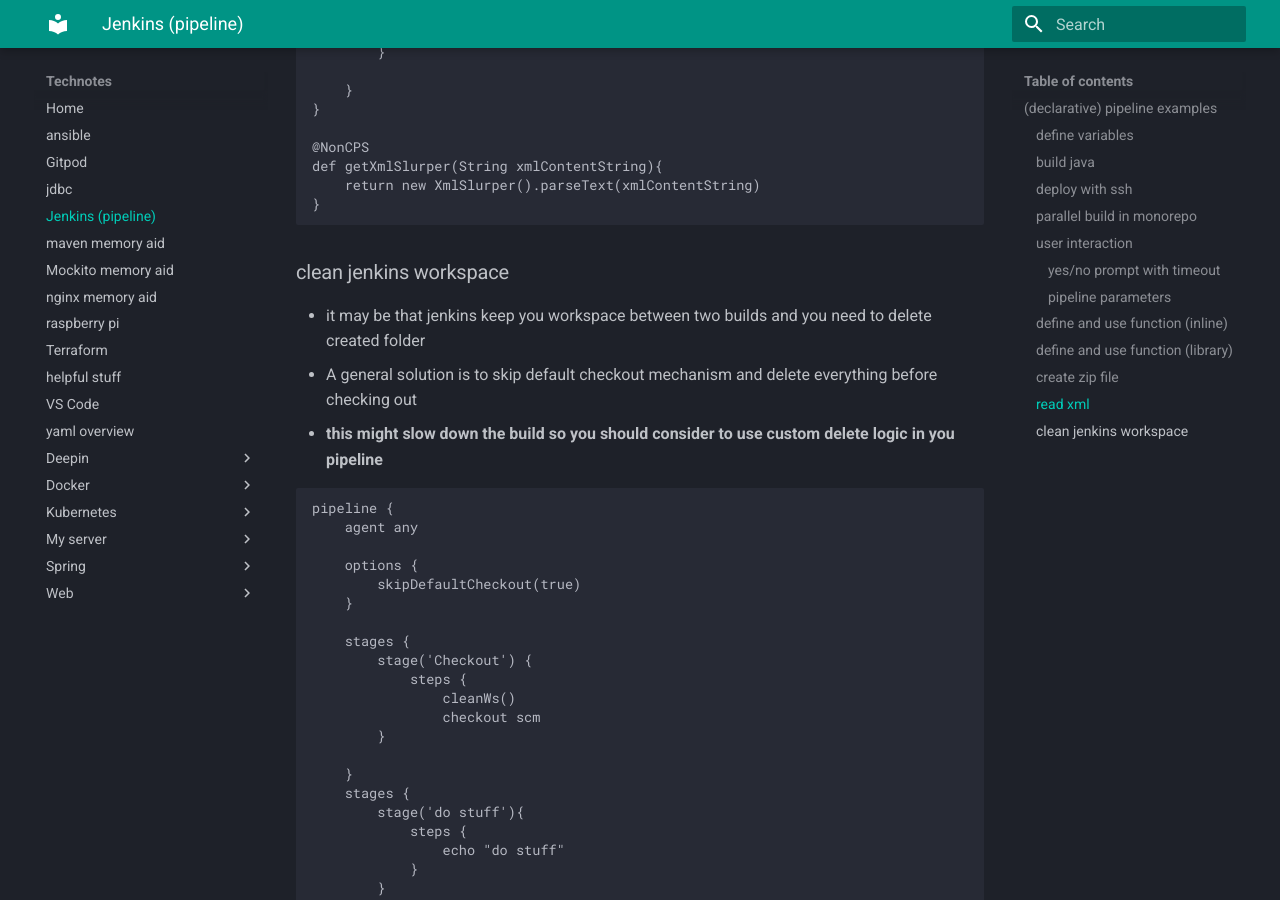
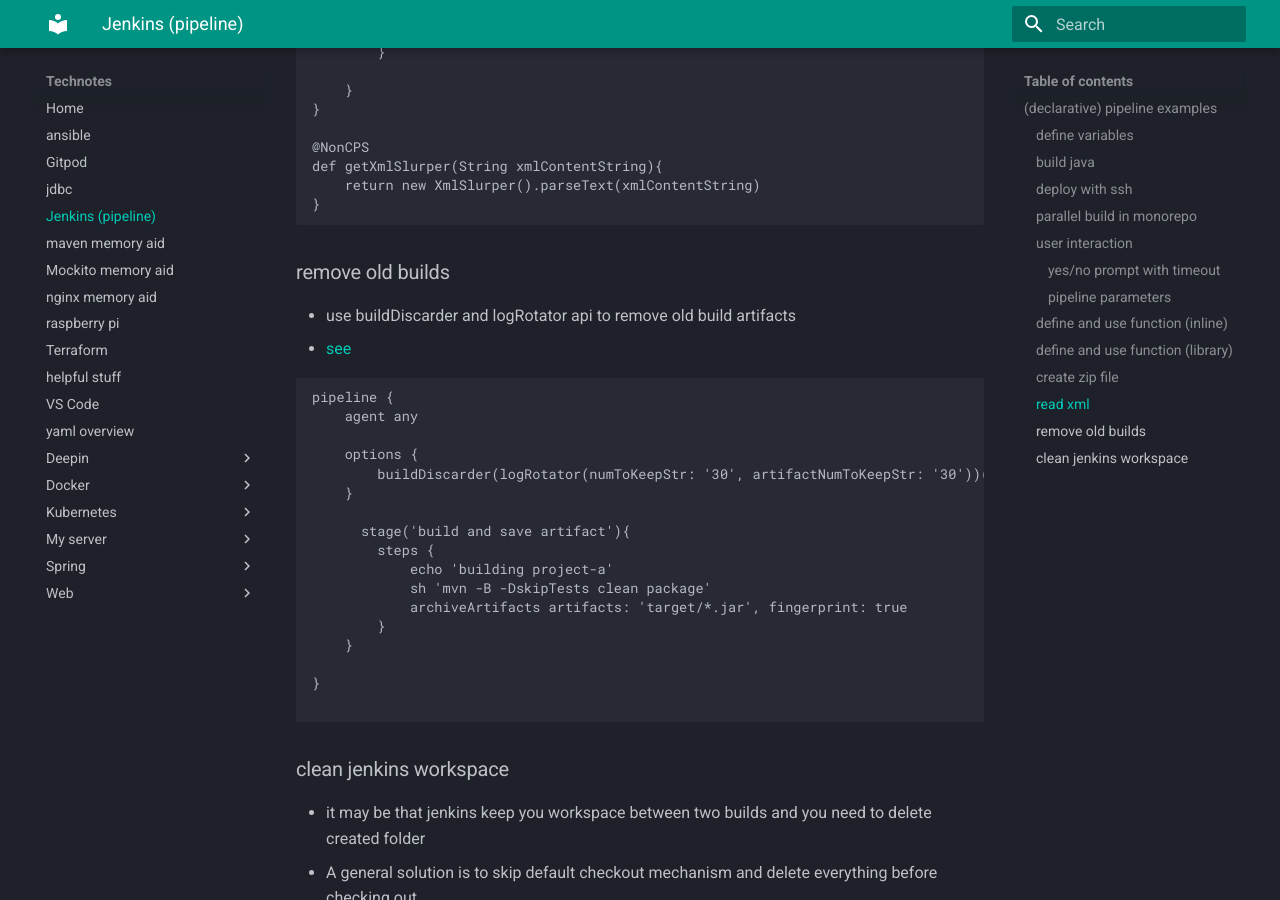
Before and after one commit to organicaudio/useful-code-snippets2, an MkDocs documentation site: the page built from docs/jenkins.md, in a window 1280 px wide and 900 px high, scrolled down 6855 px. Built offline with MkDocs 1.6.1 and Material for MkDocs 9.7.7, drawn with Linux system fonts in a browser that asks for light colours.

Commit message:
info how to remove old builds

````diff
--- a/docs/jenkins.md
+++ b/docs/jenkins.md
@@ -333,6 +333,31 @@
 }
 ```
 
+### remove old builds
+
+- use buildDiscarder and logRotator api to remove old build artifacts
+- [see](https://stackoverflow.com/questions/39542485/how-to-write-pipeline-to-discard-old-builds)
+
+```groovy
+pipeline {
+    agent any
+
+    options {
+        buildDiscarder(logRotator(numToKeepStr: '30', artifactNumToKeepStr: '30'))()
+    }
+
+      stage('build and save artifact'){
+        steps {
+            echo 'building project-a'
+            sh 'mvn -B -DskipTests clean package'
+            archiveArtifacts artifacts: 'target/*.jar', fingerprint: true
+        }
+    }
+
+}
+
+```
+
 ### clean jenkins workspace
 
 - it may be that jenkins keep you workspace between two builds and you need to delete created folder
````
